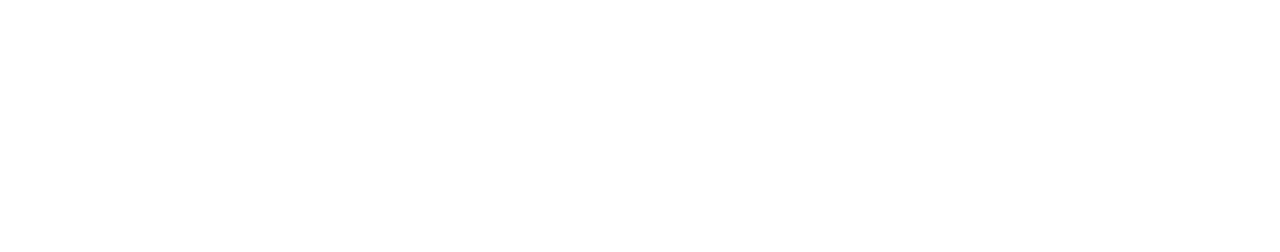
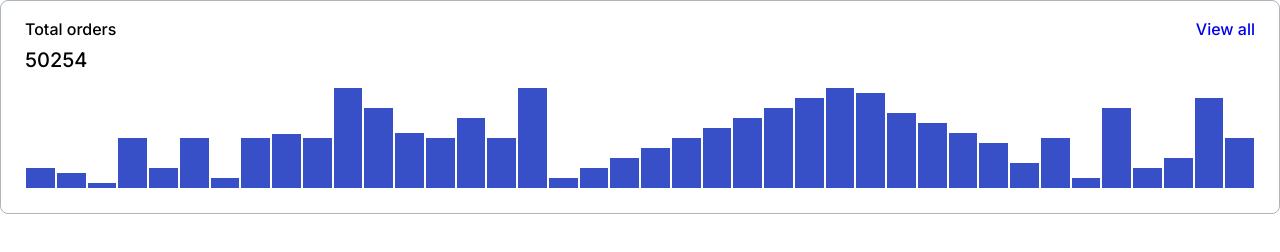
Before and after one commit to js-tasks-ru/htmlcss-20220120_alaudo-galkin, a website: page 04-lection2/01-histogram/index.html in a window 1280 px wide. Drawn offline with Linux system fonts and the light colour scheme.

Commit message:
Гистограмма

```diff
--- a/04-lection2/01-histogram/histogram.css
+++ b/04-lection2/01-histogram/histogram.css
@@ -0,0 +1,50 @@
+.histogram {
+    font-family: Inter, sans-serif;
+    font-style: normal;
+    font-weight: normal;
+    font-size: 16px;
+    line-height: 24px;
+    position:relative;
+}
+
+.histogram__top {
+    display:flex;
+    justify-content: space-between;
+    margin-bottom: 1rem;
+}
+
+.histogram__item {
+    padding: 16px 24px 24px;
+    background: var(--white);
+    border: 1px solid var(--grey-3);
+    box-sizing: border-box;
+    border-radius: 8px;
+
+}
+
+.histogram__totalcount {
+    padding-top:6px;
+    font-size:20px;
+    line-height: 26px;
+
+}
+
+.histogram__link {
+    text-decoration: none;
+}
+
+.histogram__chart {
+    width:100%;
+    height:100px;
+
+    display:flex;
+    align-items: flex-end;
+
+}
+
+.histogram__column {
+    background-color: var(--blue);
+    border: 1px solid var(--white);
+    min-width:5px;
+    flex: 1 0 auto;
+}
--- a/04-lection2/01-histogram/index.html
+++ b/04-lection2/01-histogram/index.html
@@ -6,6 +6,58 @@
         <link rel="stylesheet" href="./histogram.css">
     </head>
     <body>
-
+        <div class="histogram">
+            <div class="histogram__item">
+                <div class="histogram__top">
+                    <div class="histogram__header">
+                        <div class="histogram__title">Total orders</div>
+                        <div class="histogram__totalcount">50254</div>
+                    </div>
+                    <a href="#" class="histogram__link">View all</a>
+                </div>
+                <div class="histogram__chart">
+                    <div class="histogram__column" style="height:20%"></div>
+                    <div class="histogram__column" style="height:15%"></div>
+                    <div class="histogram__column" style="height:5%"></div>
+                    <div class="histogram__column" style="height:50%"></div>
+                    <div class="histogram__column" style="height:20%"></div>
+                    <div class="histogram__column" style="height:50%"></div>
+                    <div class="histogram__column" style="height:10%"></div>
+                    <div class="histogram__column" style="height:50%"></div>
+                    <div class="histogram__column" style="height:54%"></div>
+                    <div class="histogram__column" style="height:50%"></div>
+                    <div class="histogram__column" style="height:100%"></div>
+                    <div class="histogram__column" style="height:80%"></div>
+                    <div class="histogram__column" style="height:55%"></div>
+                    <div class="histogram__column" style="height:50%"></div>
+                    <div class="histogram__column" style="height:70%"></div>
+                    <div class="histogram__column" style="height:50%"></div>
+                    <div class="histogram__column" style="height:100%"></div>
+                    <div class="histogram__column" style="height:10%"></div>
+                    <div class="histogram__column" style="height:20%"></div>
+                    <div class="histogram__column" style="height:30%"></div>
+                    <div class="histogram__column" style="height:40%"></div>
+                    <div class="histogram__column" style="height:50%"></div>
+                    <div class="histogram__column" style="height:60%"></div>
+                    <div class="histogram__column" style="height:70%"></div>
+                    <div class="histogram__column" style="height:80%"></div>
+                    <div class="histogram__column" style="height:90%"></div>
+                    <div class="histogram__column" style="height:100%"></div>
+                    <div class="histogram__column" style="height:95%"></div>
+                    <div class="histogram__column" style="height:75%"></div>
+                    <div class="histogram__column" style="height:65%"></div>
+                    <div class="histogram__column" style="height:55%"></div>
+                    <div class="histogram__column" style="height:45%"></div>
+                    <div class="histogram__column" style="height:25%"></div>
+                    <div class="histogram__column" style="height:50%"></div>
+                    <div class="histogram__column" style="height:10%"></div>
+                    <div class="histogram__column" style="height:80%"></div>
+                    <div class="histogram__column" style="height:20%"></div>
+                    <div class="histogram__column" style="height:30%"></div>
+                    <div class="histogram__column" style="height:90%"></div>
+                    <div class="histogram__column" style="height:50%"></div>
+                </div>
+            </div>
+        </div>
     </body>
 </html>
```
